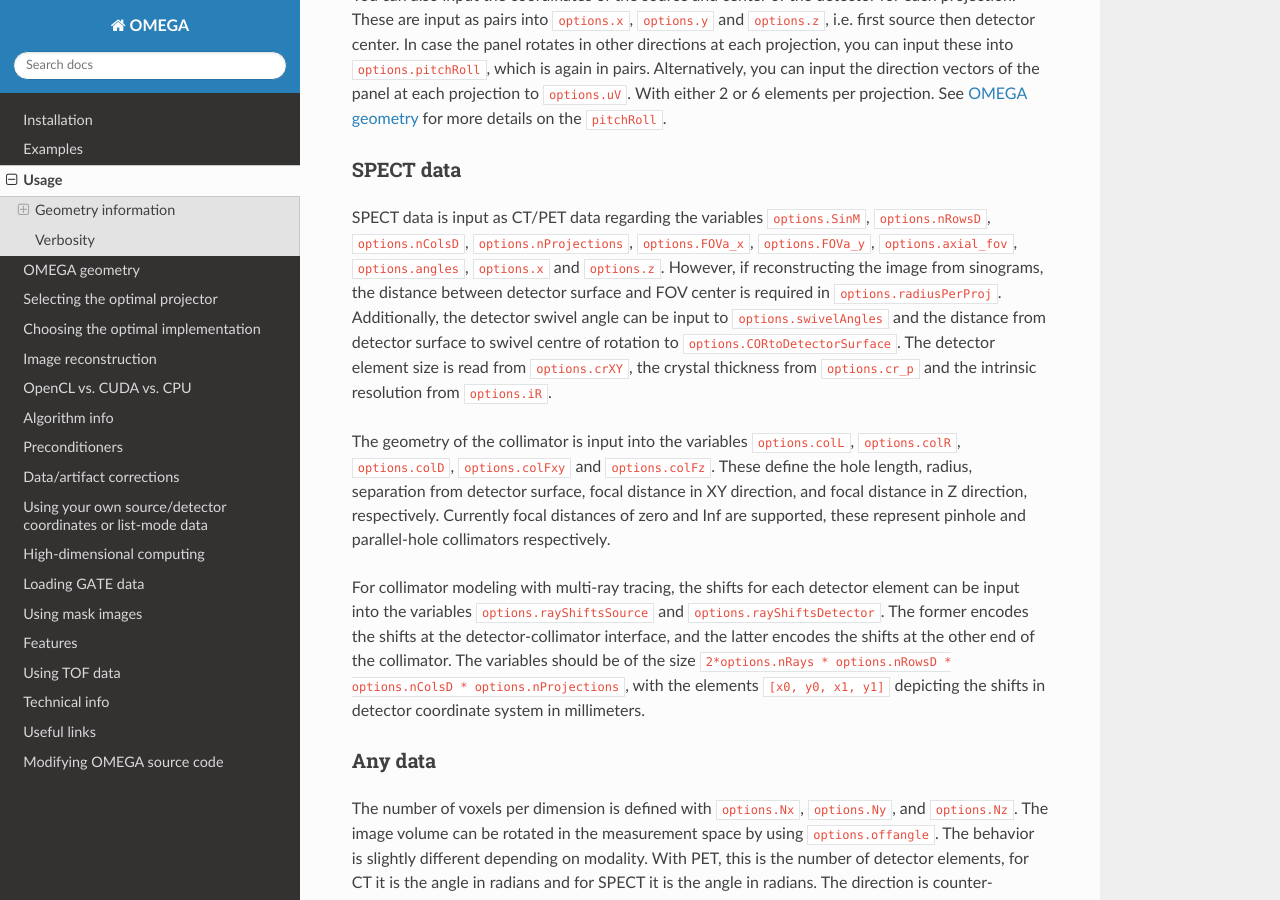
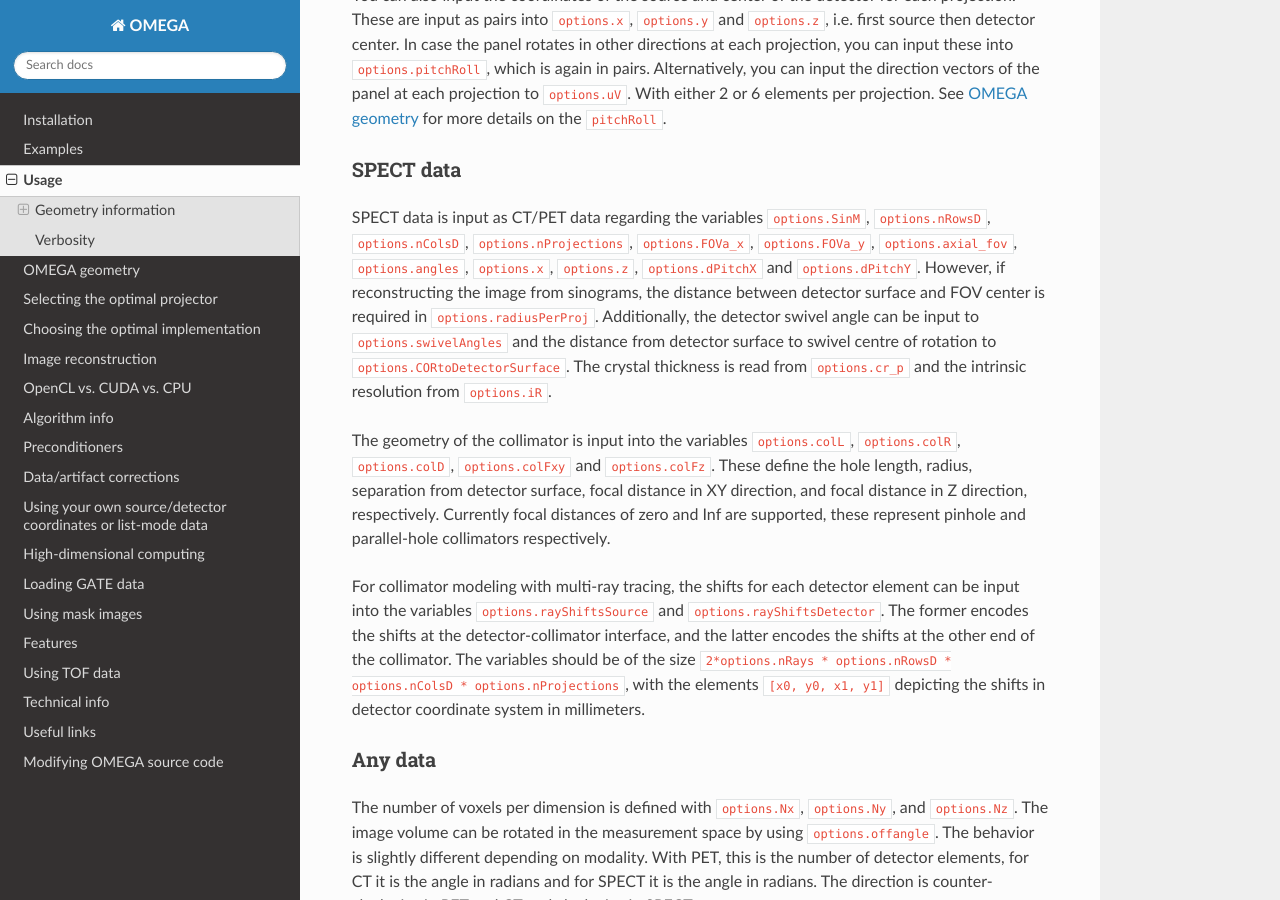
Before and after one commit to villekf/OMEGA-doc, a Sphinx documentation site: the page built from docs/source/usage.rst, in a window 1280 px wide and 900 px high, scrolled down 3243 px. Built offline with Sphinx 7.4.7 and the Read the Docs theme 3.1.0, drawn with Linux system fonts in a browser that asks for light colours.

Commit message:
SPECT detector element size

```diff
--- a/docs/source/usage.rst
+++ b/docs/source/usage.rst
@@ -86,7 +86,7 @@ See :doc:`geometry` for more details on the ``pitchRoll``.
 
 SPECT data
 ^^^^^^^^^^
-SPECT data is input as CT/PET data regarding the variables ``options.SinM``, ``options.nRowsD``, ``options.nColsD``, ``options.nProjections``, ``options.FOVa_x``, ``options.FOVa_y``, ``options.axial_fov``, ``options.angles``, ``options.x`` and ``options.z``. However, if reconstructing the image from sinograms, the distance between detector surface and FOV center is required in ``options.radiusPerProj``. Additionally, the detector swivel angle can be input to ``options.swivelAngles`` and the distance from detector surface to swivel centre of rotation to  ``options.CORtoDetectorSurface``. The detector element size is read from ``options.crXY``, the crystal thickness from ``options.cr_p`` and the intrinsic resolution from ``options.iR``.
+SPECT data is input as CT/PET data regarding the variables ``options.SinM``, ``options.nRowsD``, ``options.nColsD``, ``options.nProjections``, ``options.FOVa_x``, ``options.FOVa_y``, ``options.axial_fov``, ``options.angles``, ``options.x``, ``options.z``, ``options.dPitchX`` and ``options.dPitchY``. However, if reconstructing the image from sinograms, the distance between detector surface and FOV center is required in ``options.radiusPerProj``. Additionally, the detector swivel angle can be input to ``options.swivelAngles`` and the distance from detector surface to swivel centre of rotation to  ``options.CORtoDetectorSurface``. The crystal thickness is read from ``options.cr_p`` and the intrinsic resolution from ``options.iR``.
 
 The geometry of the collimator is input into the variables ``options.colL``, ``options.colR``, ``options.colD``, ``options.colFxy`` and ``options.colFz``. These define the hole length, radius, separation from detector surface, focal distance in XY direction, and focal distance in Z direction, respectively. Currently focal distances of zero and Inf are supported, these represent pinhole and parallel-hole collimators respectively.
 
```
